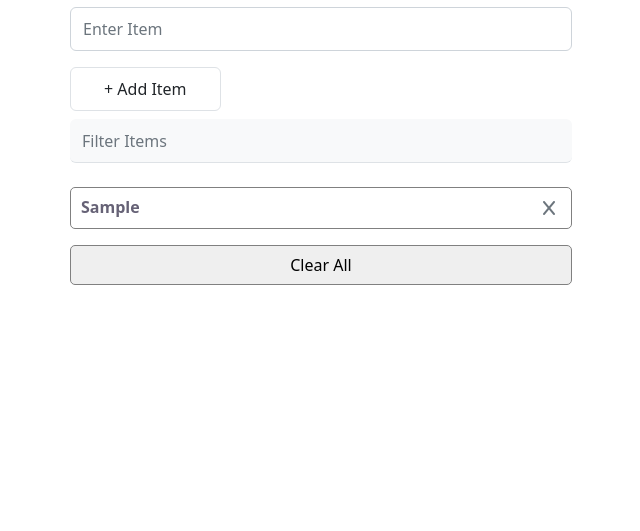
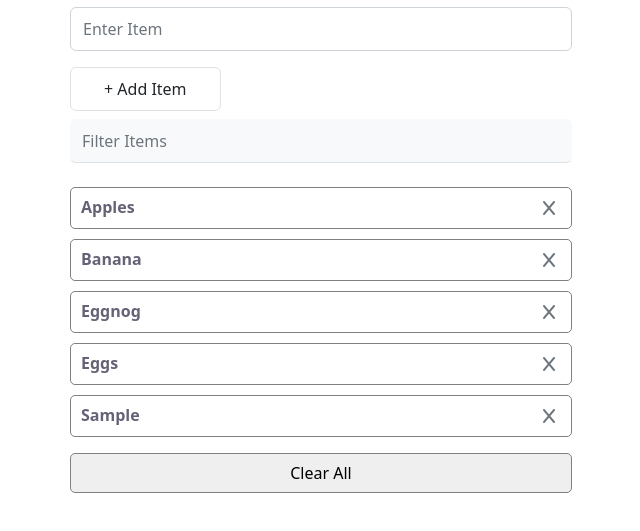
Before and after one commit to ShuvoMallick01/Shopping-List-App-Javascript, a plain HTML site: page index.html in a window 1280 px wide. Both pictures are taken after typing "Sample" into the empty fields and a click on the button "+ Add Item". Shown: the part 97-628 px from the top of the page, without its empty margins (319-959 px from the left). Drawn offline with nearby package versions, Linux system fonts and the light colour scheme.

Commit message:
Add item to the Local Storage

```diff
--- a/index.html
+++ b/index.html
@@ -85,7 +85,7 @@
           <div class="list-section mt-4">
             <!-- All item list  -->
             <ul class="item-list" id="item-list">
-              <!-- <li class="item">
+              <li class="item">
                 Apples<button class="remove-item btn-link text-red">
                   <i class="fa-solid fa-x"></i>
                 </button>
@@ -96,10 +96,15 @@
                 </button>
               </li>
               <li class="item">
-                Guaba<button class="remove-item btn-link text-red">
+                Eggnog<button class="remove-item btn-link text-red">
                   <i class="fa-solid fa-x"></i>
                 </button>
-              </li> -->
+              </li>
+              <li class="item">
+                Eggs<button class="remove-item btn-link text-red">
+                  <i class="fa-solid fa-x"></i>
+                </button>
+              </li>
             </ul>
             <!-- End List -->
 
--- a/js/app.js
+++ b/js/app.js
@@ -2,7 +2,7 @@ const itemForm = document.getElementById("item-form");
 const itemInput = document.getElementById("item-input");
 const itemList = document.getElementById("item-list");
 const clearBtn = document.getElementById("clear");
-const filterItem = document.getElementById("filter");
+const filterItems = document.getElementById("filter");
 
 // MAIN FUNCTION
 itemForm.addEventListener("submit", (e) => {
@@ -18,19 +18,45 @@ itemForm.addEventListener("submit", (e) => {
     console.log("Success!");
   }
 
+  // Add Item to DOM
+  addItemtoDOM(newItem);
+
+  // Add item to local Storage
+  addItemtoStorage(newItem);
+
+  checkUI();
+  itemInput.value = "";
+});
+
+// ADD ITEM TO DOM
+function addItemtoDOM(item) {
   // Create List Item
   const li = document.createElement("li");
-  li.appendChild(document.createTextNode(newItem));
+  li.appendChild(document.createTextNode(item));
 
   const button = createButton("remove-item btn-link text-red");
   li.appendChild(button);
 
   // Add li to the DOM
   itemList.appendChild(li);
+}
 
-  checkUI();
-  itemInput.value = "";
-});
+// ADD ITEM TO STORAGE
+function addItemtoStorage(item) {
+  let itemFromStorage;
+
+  if (localStorage.getItem("items") == null) {
+    itemFromStorage = [];
+  } else {
+    itemFromStorage = JSON.parse(localStorage.getItem("items"));
+  }
+
+  // Add New Item to array
+  itemFromStorage.push(item);
+
+  // Convert to JSON String and set to local storage
+  localStorage.setItem("items", JSON.stringify(itemFromStorage));
+}
 
 // CREATE BUTTON
 function createButton(classes) {
@@ -73,12 +99,28 @@ function checkUI() {
   const items = itemList.querySelectorAll("li");
 
   if (items.length === 0) {
-    filterItem.style.display = "none";
+    filterItems.style.display = "none";
     clearBtn.style.display = "none";
   } else {
-    filterItem.style.display = "block";
+    filterItems.style.display = "block";
     clearBtn.style.display = "block";
   }
 }
 
+// FILTER ITEM
+filterItems.addEventListener("input", (e) => {
+  const items = itemList.querySelectorAll("li");
+  const text = e.target.value;
+
+  items.forEach((item) => {
+    const itemText = item.firstChild.textContent.toLowerCase();
+    if (itemText.indexOf(text) != -1) {
+      item.style.display = "flex";
+    } else {
+      item.style.display = "none";
+    }
+  });
+});
+
+// CALL FUNCTIONS
 checkUI();
```
